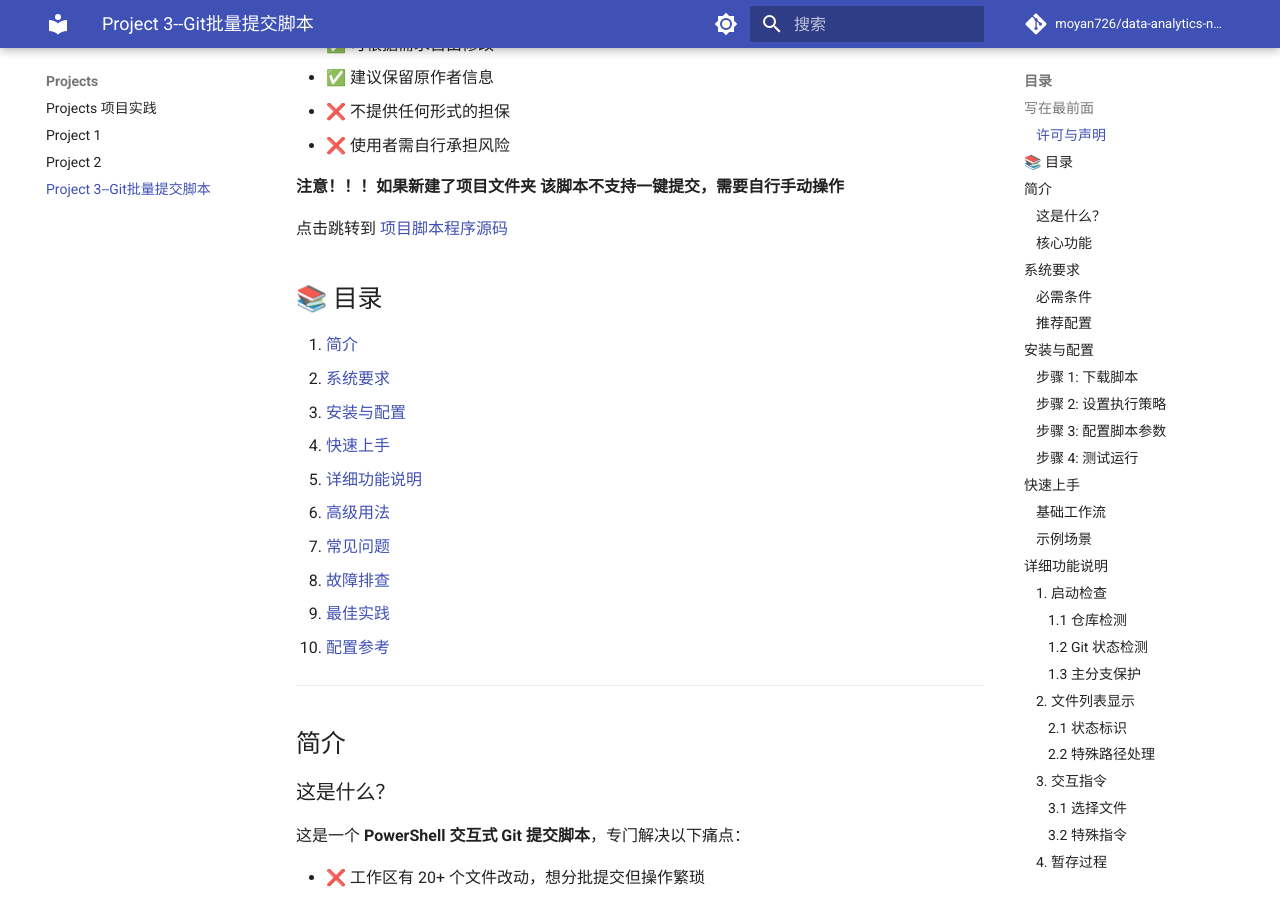
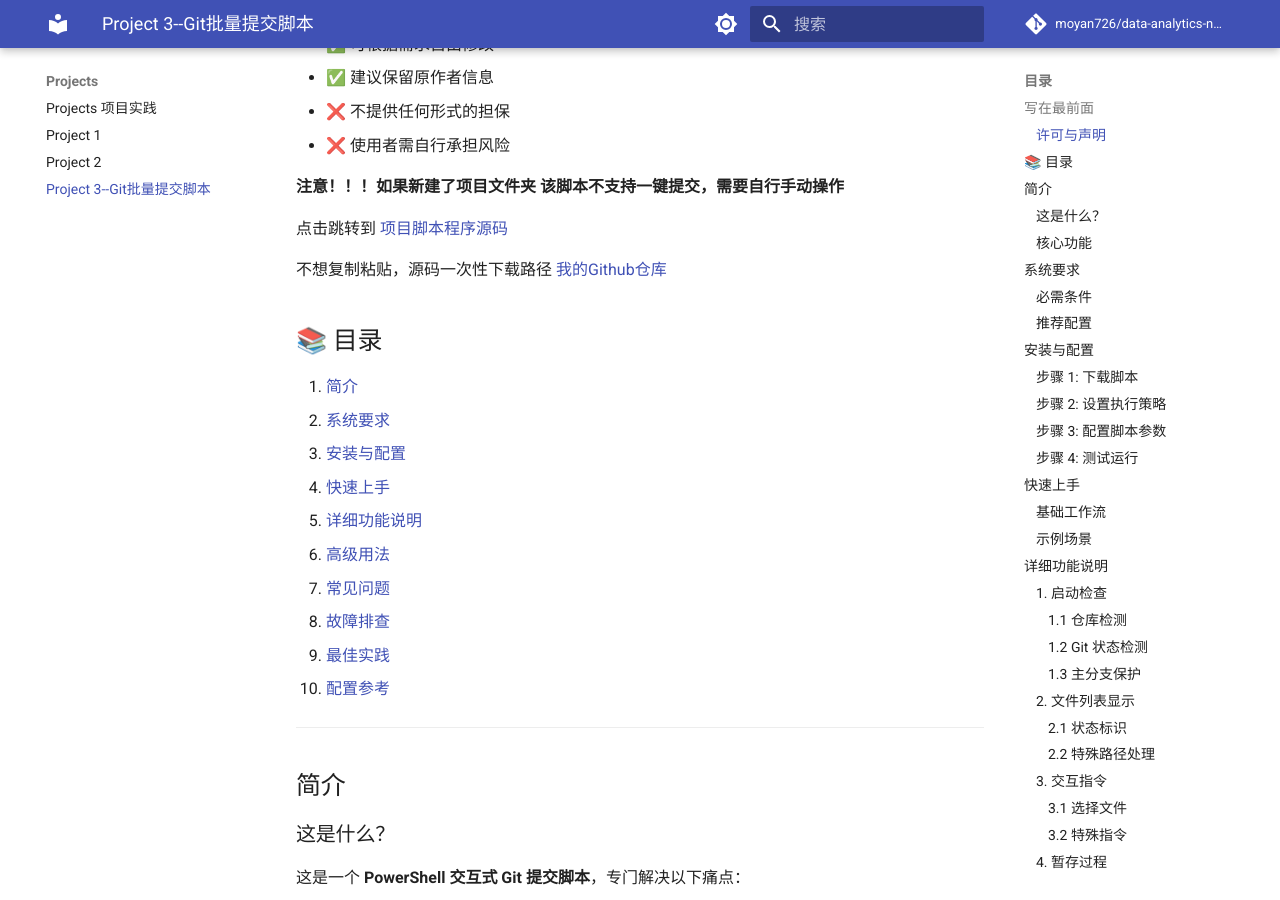
Before and after one commit to moyan726/data-analytics-notes, an MkDocs documentation site: the page built from docs/Projects/Git批量提交脚本.md, in a window 1280 px wide and 900 px high, scrolled down 368 px. Built offline with MkDocs 1.6.1 and Material for MkDocs 9.7.7, drawn with Linux system fonts in a browser that asks for light colours; comment, search, counter and statistics services are not loaded.

Commit message:
修改目录跳转逻辑 完全正常！

````diff
--- a/docs/Projects/Git批量提交脚本.md
+++ b/docs/Projects/Git批量提交脚本.md
@@ -15,6 +15,8 @@
 **注意！！！如果新建了项目文件夹 该脚本不支持一键提交，需要自行手动操作**
 
 点击跳转到 [项目脚本程序源码](#script-files)
+
+不想复制粘贴，源码一次性下载路径 [我的Github仓库](https://github.com/moyan726/data-analytics-notes/tree/main/Data%20and%20original%20files/%E9%A1%B9%E7%9B%AE%E6%BA%90%E7%A0%81-%20Git%20%E4%BA%A4%E4%BA%92%E5%BC%8F%E6%8F%90%E4%BA%A4%E5%8A%A9%E6%89%8B)
 
 ## 📚 目录
 
@@ -25,9 +27,9 @@
 5. [详细功能说明](#详细功能说明)
 6. [高级用法](#高级用法)
 7. [常见问题](#常见问题)
-8. [故障排查](# 故障排查)
+8. [故障排查](#故障排查)
 9. [最佳实践](#最佳实践 )
-10. [配置参考](# 配置参考)
+10. [配置参考](#配置参考)
 
 ------
 
@@ -563,7 +565,10 @@
 ```
 
 ------
+
+
 <a id="遗漏检测系统"></a>
+
 ### 6. 遗漏检测系统 ⭐
 
 这是脚本的**核心亮点功能**！
@@ -624,7 +629,10 @@
 
 ------
 
+
+
 <a id="推送阶段"></a>
+
 ### 7. 推送阶段
 
 #### 7.1 状态检测
@@ -917,6 +925,8 @@
 
 ------
 
+<a id="常见问题"></a>
+
 ## 常见问题
 
 ### Q1: 脚本无法运行，提示"无法加载"？
@@ -1102,6 +1112,8 @@
 **如果必须**: 在不同分支、不同仓库中运行
 
 ------
+
+<a id="故障排查"></a>
 
 ## 故障排查
 
@@ -1148,6 +1160,10 @@
 
 ------
 
+
+
+<a id="最佳实践"></a>
+
 ## 最佳实践
 
 ### 1. 提交前检查清单
@@ -1243,6 +1259,8 @@
 - 及时响应 Review 意见
 
 ------
+
+<a id="配置参考"></a>
 
 ## 配置参考
 
@@ -1331,6 +1349,8 @@
 ```
 
 ------
+
+<a id="进阶技巧"></a>
 
 ## 进阶技巧
 
````
